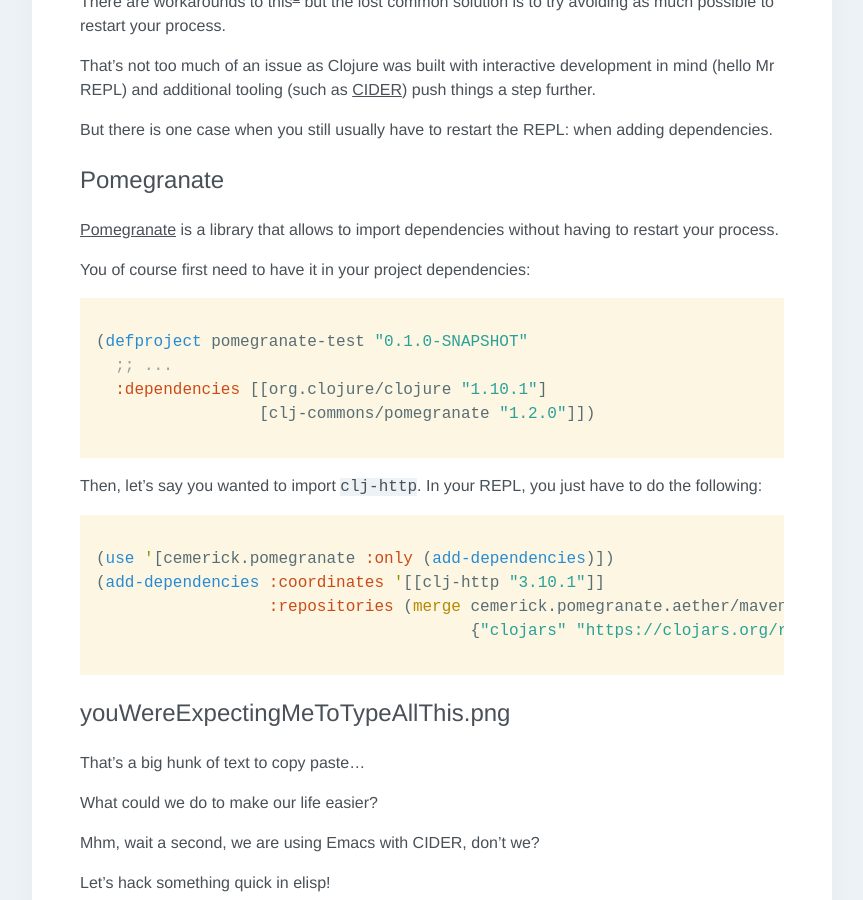
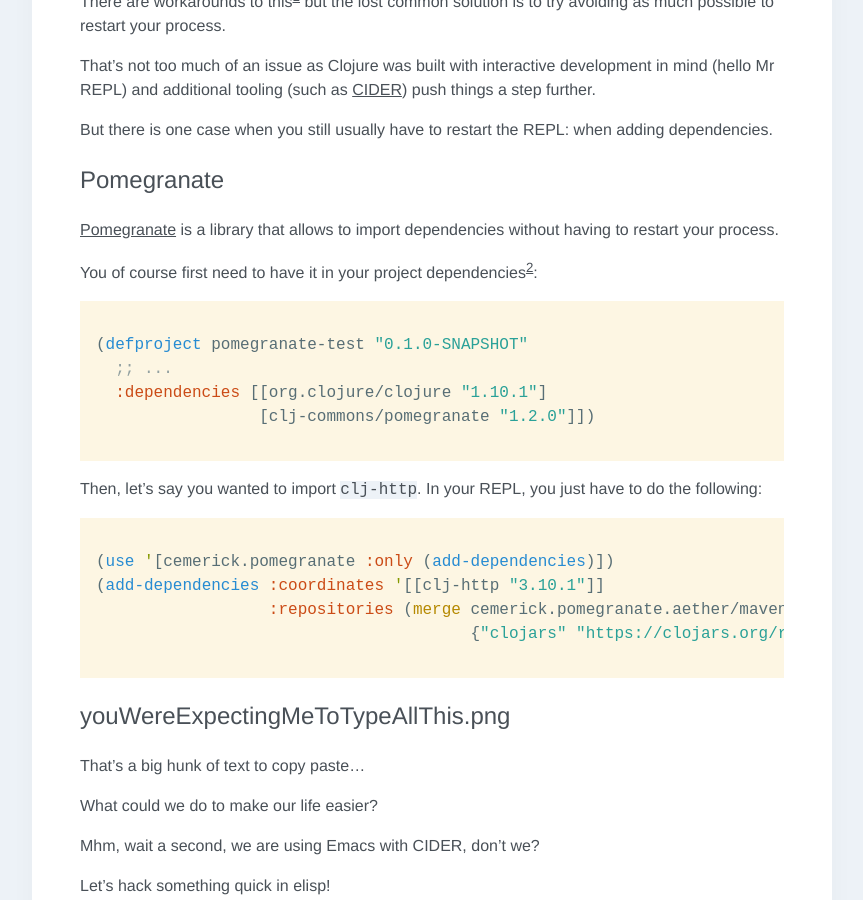
Before and after one commit to p3r7/blog, a Jekyll site: the page built from _posts/2020-05-06-fast-clojure-deps-auto-reload.md, in a window 1280 px wide and 900 px high, scrolled down 397 px. Shown: the whole window, without its empty margins (208-1071 px from the left). Built offline with Jekyll 4.4.1, drawn with Linux system fonts in a browser that asks for light colours; some web fonts are replaced; some of the changed text lies outside the part shown.

Commit message:
Small precision about CIDER

````diff
--- a/_posts/2020-05-06-fast-clojure-deps-auto-reload.md
+++ b/_posts/2020-05-06-fast-clojure-deps-auto-reload.md
@@ -26,7 +26,7 @@
 
 [Pomegranate](https://github.com/clj-commons/pomegranate) is a library that allows to import dependencies without having to restart your process.
 
-You of course first need to have it in your project dependencies:
+You of course first need to have it in your project dependencies[^2]:
 
 ```clojure
 (defproject pomegranate-test "0.1.0-SNAPSHOT"
@@ -110,3 +110,5 @@
 ## Notes
 
 [^1]: Like compiling to a [GraalVM native image](https://www.graalvm.org/docs/reference-manual/native-image/) or using the [AppCDS feature of commercial Oracle JVM](http://blog.gilliard.lol/2017/10/04/AppCDS-and-Clojure.html).
+
+[^2]: This is unecessary when using the CIDER REPL in Emacs, as Pomegranate already gets side-loaded in this case
````
